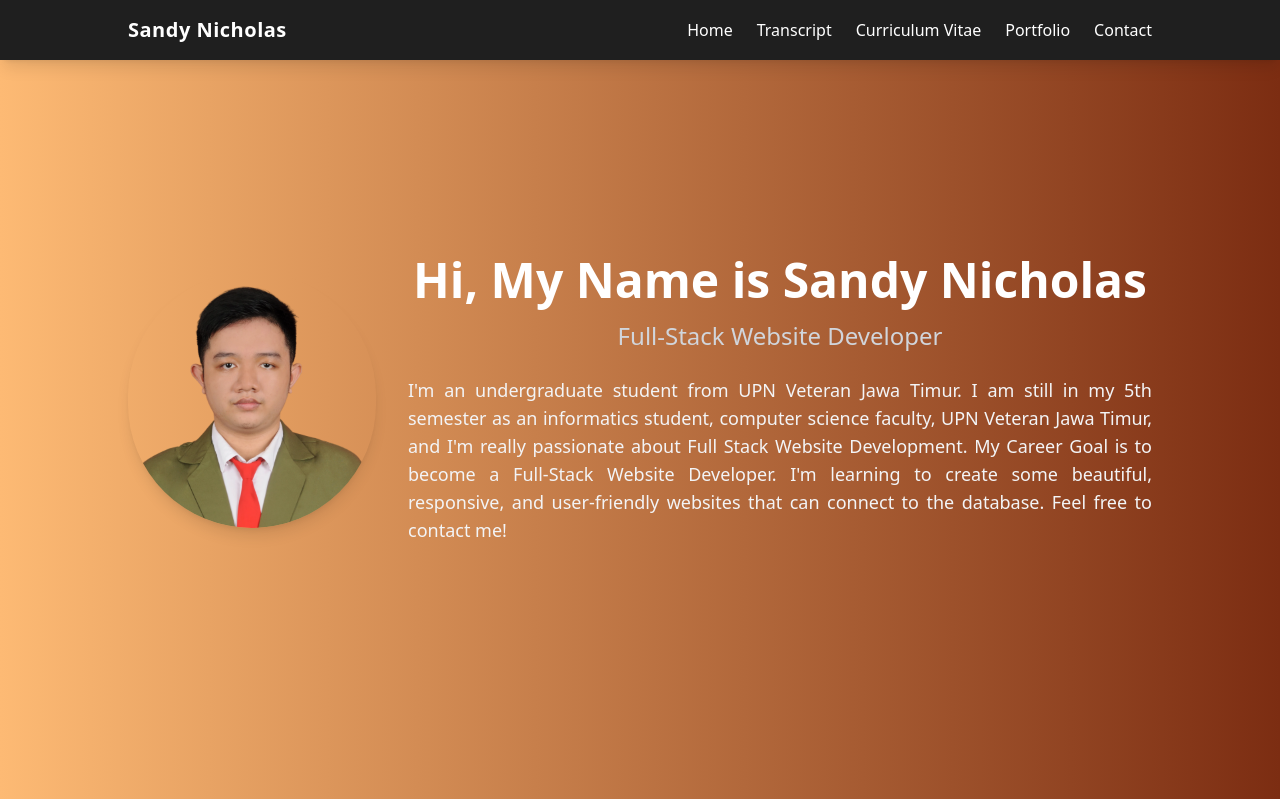
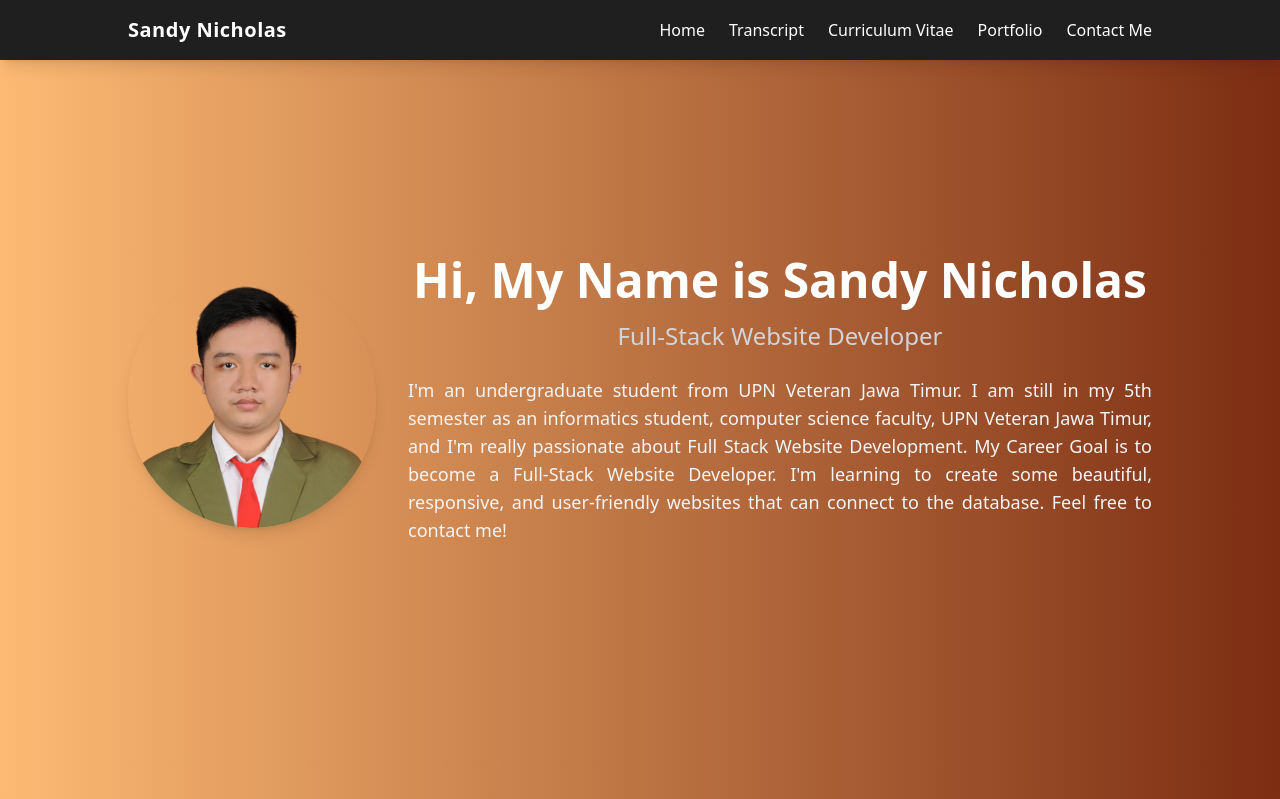
Before and after one commit to sandynicholas3069/PortfolioSandy, a CodeIgniter app: page /PortfolioSandy/ in a window 1280 px wide. Shown: the top 799 px of the page. Run offline with CodeIgniter, Linux system fonts and the light colour scheme.

Commit message:
Fixing Errors Part 2

```diff
--- a/application/views/portfolioview.php
+++ b/application/views/portfolioview.php
@@ -41,11 +41,11 @@
         <div class="container mx-auto flex justify-between items-center max-w-screen-lg">
             <h1 class="text-xl font-bold text-white tracking-wide">Sandy Nicholas</h1>
             <ul class="flex space-x-6">
-                <li><a href="home" class="hover:text-[#FFA500] transition duration-300 ease-in-out">Home</a></li>
-                <li><a href="transcript" class="hover:text-[#FFA500] transition duration-300 ease-in-out">Transcript</a></li>
-                <li><a href="cv" class="hover:text-[#FFA500] transition duration-300 ease-in-out">Curriculum Vitae</a></li>
-                <li><a href="portfolio" class="hover:text-[#FFA500] transition duration-300 ease-in-out">Portfolio</a></li>
-                <li><a href="contact" class="hover:text-[#FFA500] transition duration-300 ease-in-out">Contact</a></li>
+                <li><a href="#home" class="hover:text-[#FFA500] transition duration-300 ease-in-out">Home</a></li>
+                <li><a href="#transcript" class="hover:text-[#FFA500] transition duration-300 ease-in-out">Transcript</a></li>
+                <li><a href="#cv" class="hover:text-[#FFA500] transition duration-300 ease-in-out">Curriculum Vitae</a></li>
+                <li><a href="#portfolio" class="hover:text-[#FFA500] transition duration-300 ease-in-out">Portfolio</a></li>
+                <li><a href="#contact" class="hover:text-[#FFA500] transition duration-300 ease-in-out">Contact Me</a></li>
             </ul>
         </div>
     </nav>
```
